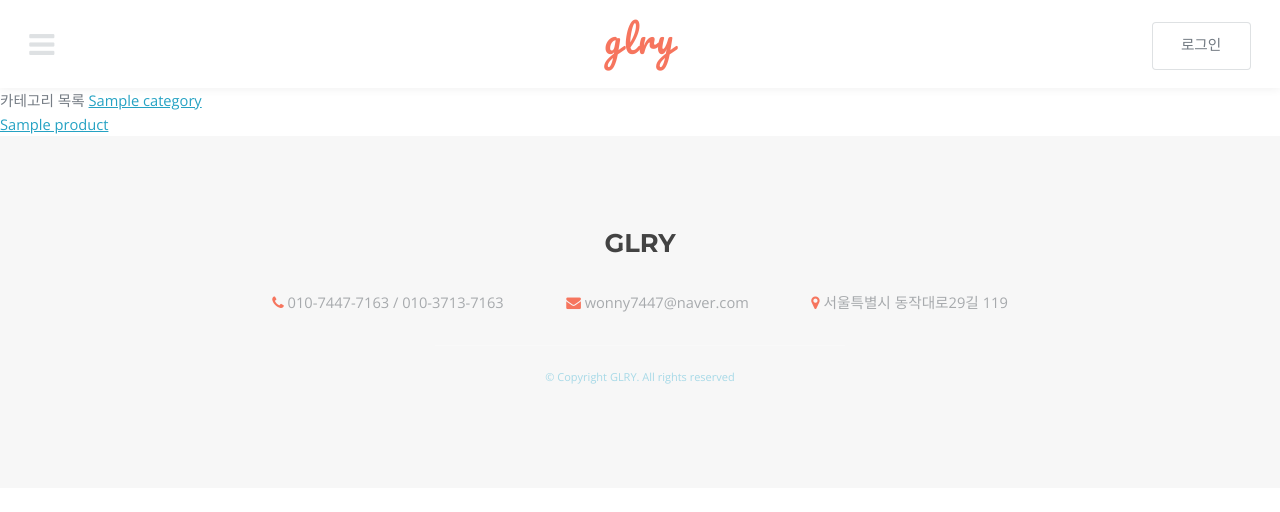
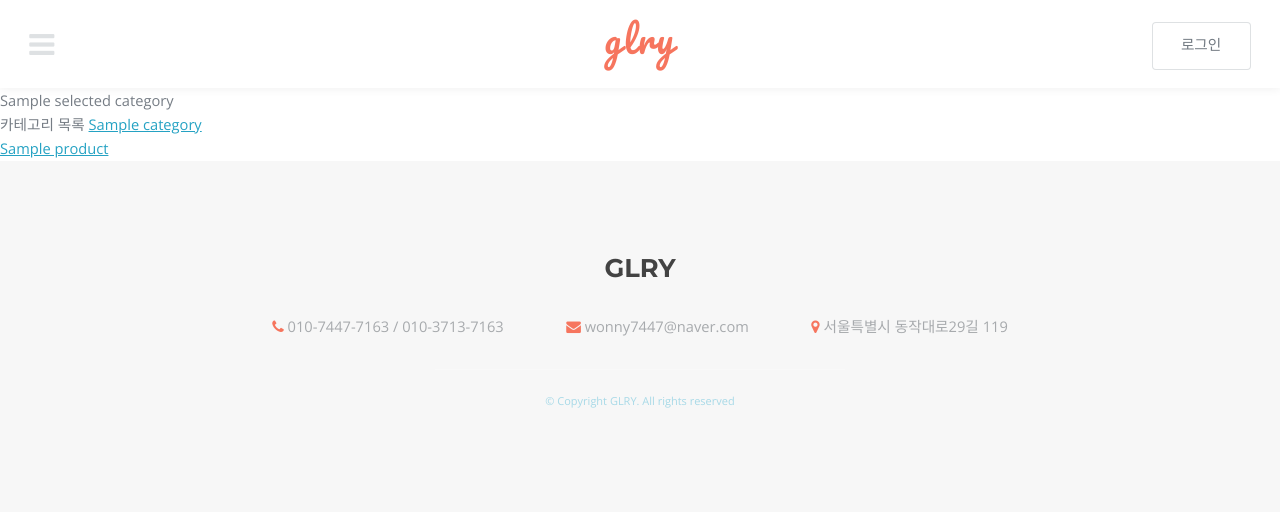
Before and after one commit to somefood/shopping-mall, a Django app: template products/templates/products/product_list.html in a window 1280 px wide. Shown: the top 512 px of the page. Run offline with Django 3.2, Linux system fonts and the light colour scheme; the template is opened without the code that fills it: most values are stand-ins (such as "Sample title", 1, 10 or a date in 2020).

Commit message:
카테고리 url 끝에 id 있을 시, category 객체 반환

```diff
--- a/products/templates/products/product_list.html
+++ b/products/templates/products/product_list.html
@@ -1,5 +1,6 @@
 {% extends 'base.html' %}
 {% block content %}
+    {{ selected_category.name }}
     <div>
         카테고리 목록
         {% for category in categories %}
--- a/products/views.py
+++ b/products/views.py
@@ -11,10 +11,12 @@ class ProductListView(ListView):
     def get_context_data(self, *args, **kwargs):
         context = super().get_context_data(*args, **kwargs)
         context['categories'] = get_list_or_404(Category)
+        context['selected_category'] = self.selected_category
         return context
 
     def get(self, request, *args, **kwargs):
         if 'pk' in kwargs:
+            self.selected_category = Category.objects.get(pk=kwargs['pk'])
             self.queryset = Product.objects.filter(category=kwargs['pk'])
         return super().get(request, *args, **kwargs)
 
```
